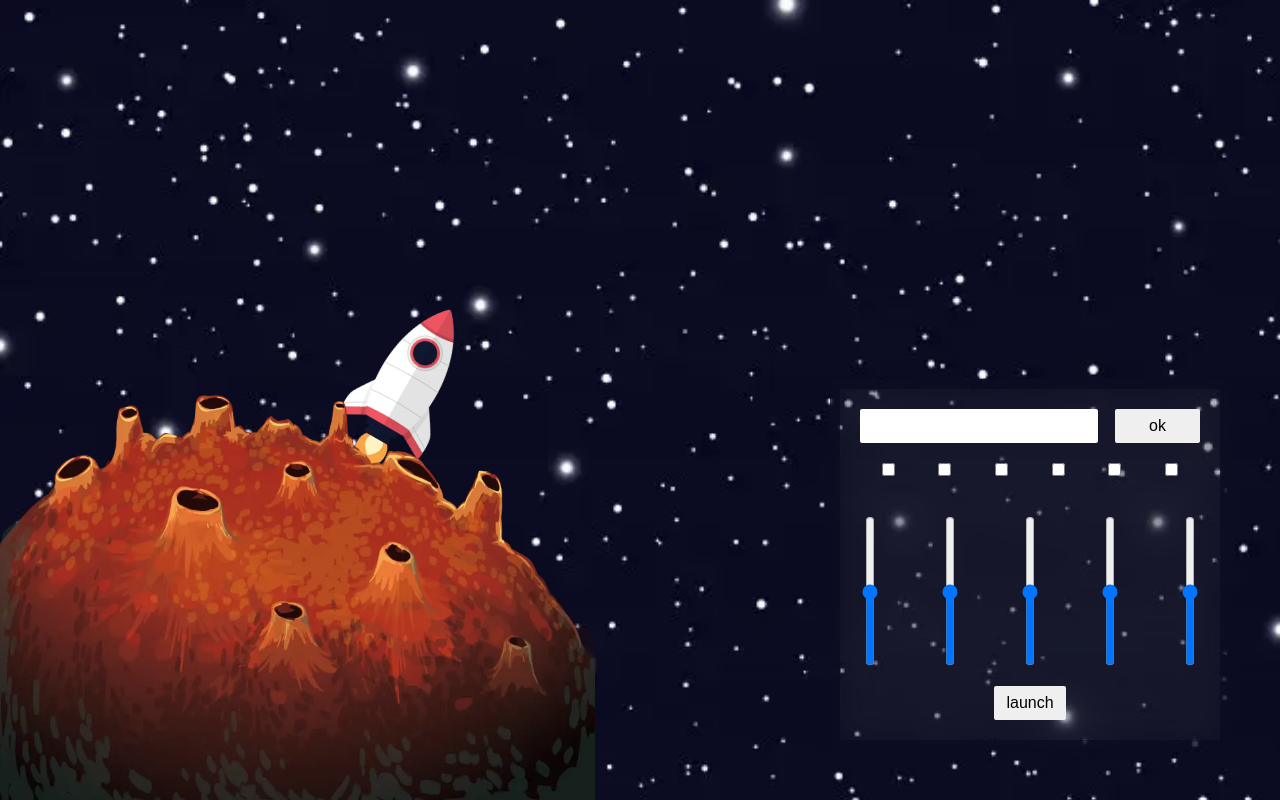
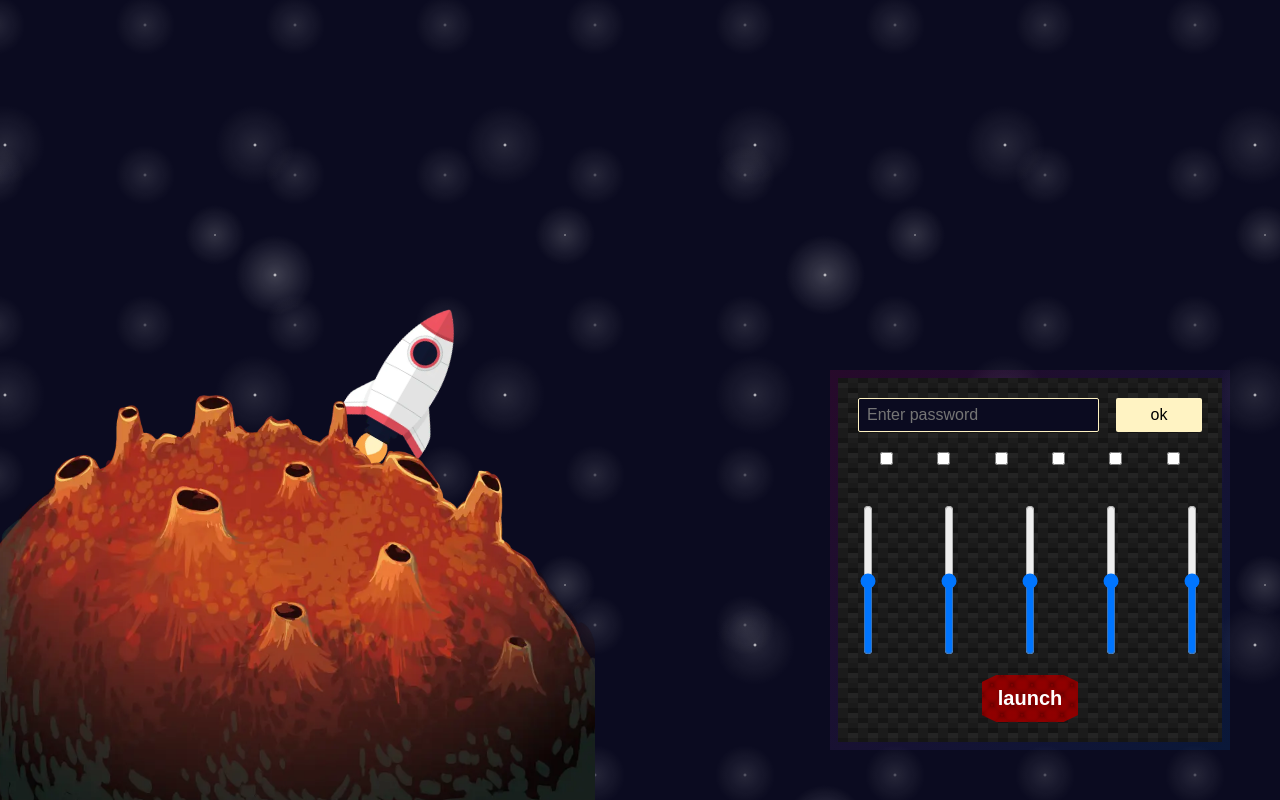
Before and after one commit to mabduqayum/open-space, a plain HTML site: page Open Space/task/src/index.html in a window 1280 px wide. Drawn offline with Linux system fonts and the light colour scheme.

Commit message:
update style for control-panel

```diff
--- a/Open Space/task/src/index.html
+++ b/Open Space/task/src/index.html
@@ -17,8 +17,9 @@
         <img class="rocket" alt="" src="assets/rocket.webp"/>
     </div>
     <div class="control-panel">
-        <input type="number">
-        <input type="submit" value="ok">
+        <div class="control-panel__inner">
+            <input type="password"  class="password-field" placeholder="Enter password">
+            <input type="submit" value="ok" class="submit-password">
             <div class="check-buttons">
                 <input type="checkbox">
                 <input type="checkbox">
@@ -34,7 +35,8 @@
                 <input type="range" min="1" max="100" value="50" class="slider" aria-orientation="vertical">
                 <input type="range" min="1" max="100" value="50" class="slider" aria-orientation="vertical">
             </div>
-        <input type="submit" value="launch">
+            <input type="submit" value="launch" class="launch-rocket">
+        </div>
     </div>
 </div>
 
--- a/Open Space/task/src/style.css
+++ b/Open Space/task/src/style.css
@@ -1,3 +1,8 @@
+:root {
+    --primary-color: #0b0b20;
+    --secondary-color: #fff3c3;
+}
+
 * {
     padding: 0;
     margin: 0;
@@ -22,6 +27,10 @@ button {
     border-style: none;
 }
 
+input {
+    cursor: pointer;
+}
+
 input[type=range][aria-orientation=vertical] {
     -webkit-appearance: slider-vertical;
 }
@@ -34,9 +43,16 @@ input[type=number]::-webkit-inner-spin-button {
 
 .space {
     height: 100vh;
-    background-image: url("assets/space.webp");
-    background-size: cover;
-    background-repeat: no-repeat;
+    /*background-image: url("assets/space.webp");*/
+    /*background-size: cover;*/
+    /*background-repeat: no-repeat;*/
+    background-color: var(--primary-color);
+    background-image: radial-gradient(white, rgba(255, 255, 255, .2) 2px, transparent 40px),
+    radial-gradient(white, rgba(255, 255, 255, .15) 1px, transparent 30px),
+    radial-gradient(white, rgba(255, 255, 255, .1) 2px, transparent 40px),
+    radial-gradient(rgba(255, 255, 255, .4), rgba(255, 255, 255, .1) 2px, transparent 30px);
+    background-size: 550px 550px, 350px 350px, 250px 250px, 150px 150px;
+    background-position: 0 0, 40px 60px, 130px 270px, 70px 100px;
 }
 
 .planet-area {
@@ -67,30 +83,47 @@ input[type=number]::-webkit-inner-spin-button {
     position: absolute;
     right: 50px;
     bottom: 50px;
+    padding: 8px;
     width: 400px;
+    /*backdrop-filter: blur(20px) invert(0.1) opacity(0.9);*/
+    background-image: linear-gradient(to bottom right, #E6007320, #0073E620);
+}
+
+.control-panel__inner {
     padding: 20px;
+    width: 100%;
     display: flex;
     flex-wrap: wrap;
     justify-content: center;
-    backdrop-filter: blur(20px) invert(0.1) opacity(0.5);
-    border: 10px solid #0a0b21ba;
+    background: linear-gradient(27deg, #151515 5px, transparent 5px) 0 5px,
+    linear-gradient(207deg, #151515 5px, transparent 5px) 10px 0,
+    linear-gradient(27deg, #222 5px, transparent 5px) 0 10px,
+    linear-gradient(207deg, #222 5px, transparent 5px) 10px 5px,
+    linear-gradient(90deg, #1b1b1b 10px, transparent 10px),
+    linear-gradient(#1d1d1d 25%, #1a1a1a 25%, #1a1a1a 50%, transparent 50%, transparent 75%, #242424 75%, #242424);
+    background-color: #131313;
+    background-size: 20px 20px;
 }
 
-.control-panel > input {
+.control-panel__inner > input {
     border-radius: 2px;
     border: none;
     font-size: 16px;
 }
 
-.control-panel > input:first-of-type {
+.control-panel__inner > .password-field {
     flex-basis: 70%;
     padding-inline: 8px;
+    border: 1px solid var(--secondary-color);
+    color: var(--secondary-color);
+    background-color: var(--primary-color);
 }
 
-.control-panel > input:nth-of-type(2) {
+.control-panel__inner > .submit-password {
     margin-left: 5%;
     flex-basis: 25%;
     padding: 8px 12px;
+    background-color: var(--secondary-color);
 }
 
 .check-buttons {
@@ -115,6 +148,22 @@ input[type=number]::-webkit-inner-spin-button {
     height: 150px;
 }
 
-.control-panel > input:last-of-type {
-    padding: 8px 12px;
+.control-panel__inner > .launch-rocket {
+    padding: 12px 16px;
+    font-size: 20px;
+    background: radial-gradient(hsl(0, 100%, 27%) 4%, hsl(0, 100%, 18%) 9%, hsla(0, 100%, 20%, 0) 9%) 0 0,
+    radial-gradient(hsl(0, 100%, 27%) 4%, hsl(0, 100%, 18%) 8%, hsla(0, 100%, 20%, 0) 10%) 50px 50px,
+    radial-gradient(hsla(0, 100%, 30%, 0.8) 20%, hsla(0, 100%, 20%, 0)) 50px 0,
+    radial-gradient(hsla(0, 100%, 30%, 0.8) 20%, hsla(0, 100%, 20%, 0)) 0 50px,
+    radial-gradient(hsla(0, 100%, 20%, 1) 35%, hsla(0, 100%, 20%, 0) 60%) 50px 0,
+    radial-gradient(hsla(0, 100%, 20%, 1) 35%, hsla(0, 100%, 20%, 0) 60%) 100px 50px,
+    radial-gradient(hsla(0, 100%, 15%, 0.7), hsla(0, 100%, 20%, 0)) 0 0,
+    radial-gradient(hsla(0, 100%, 15%, 0.7), hsla(0, 100%, 20%, 0)) 50px 50px,
+    linear-gradient(45deg, hsla(0, 100%, 20%, 0) 49%, hsla(0, 100%, 0%, 1) 50%, hsla(0, 100%, 20%, 0) 70%) 0 0,
+    linear-gradient(-45deg, hsla(0, 100%, 20%, 0) 49%, hsla(0, 100%, 0%, 1) 50%, hsla(0, 100%, 20%, 0) 70%) 0 0;
+    background-color: #300;
+    background-size: 20px 20px;
+    color: white;
+    font-weight: bold;
+    clip-path: polygon(15% 0, 85% 0, 100% 15%, 100% 85%, 85% 100%, 15% 100%, 0 85%, 0 15%);
 }
```
Lines whose indentation alone changed are shown as unchanged.
